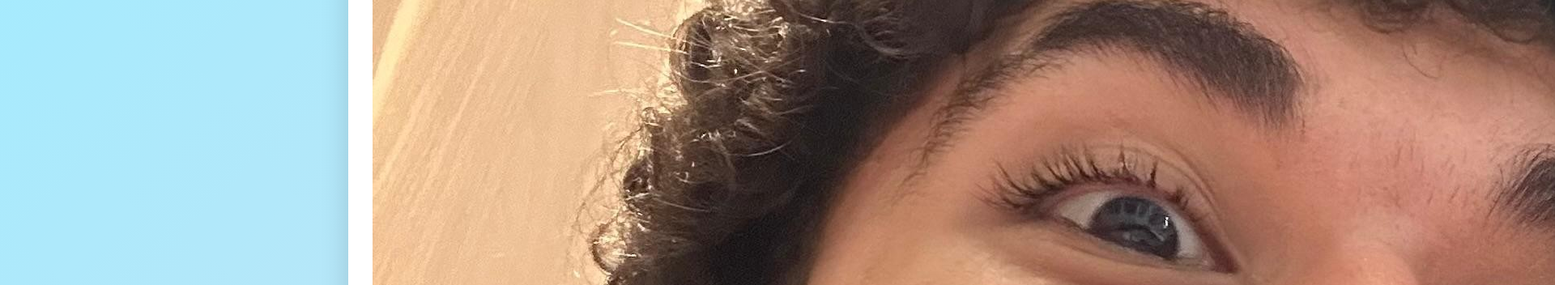
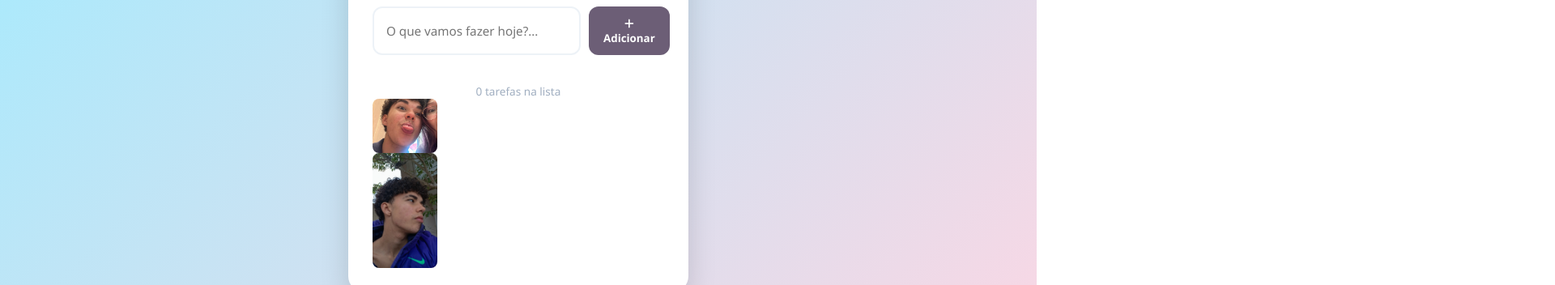
Before and after one commit to caiomatoscoutinho-hue/_GERENCIADOR_TAREFAS_COUTINHO, a plain HTML site: page index.html in a window 1280 px wide. Shown: the part 264-616 px from the top of the page at 81% size, 1920 px wide, since content can reach past the window. Drawn offline with Linux system fonts and the light colour scheme.

Commit message:
first commit

```diff
--- a/style.css
+++ b/style.css
@@ -157,3 +157,10 @@ input[type="text"]:focus {
         transform: translateY(0);
     }
 }
+img {
+    width: 80px;
+    height: 8g0px;
+    object-fit: cover;
+    border-radius: 8px;
+    display: block;
+}
```
Also changed, not shown: 1 other file.
